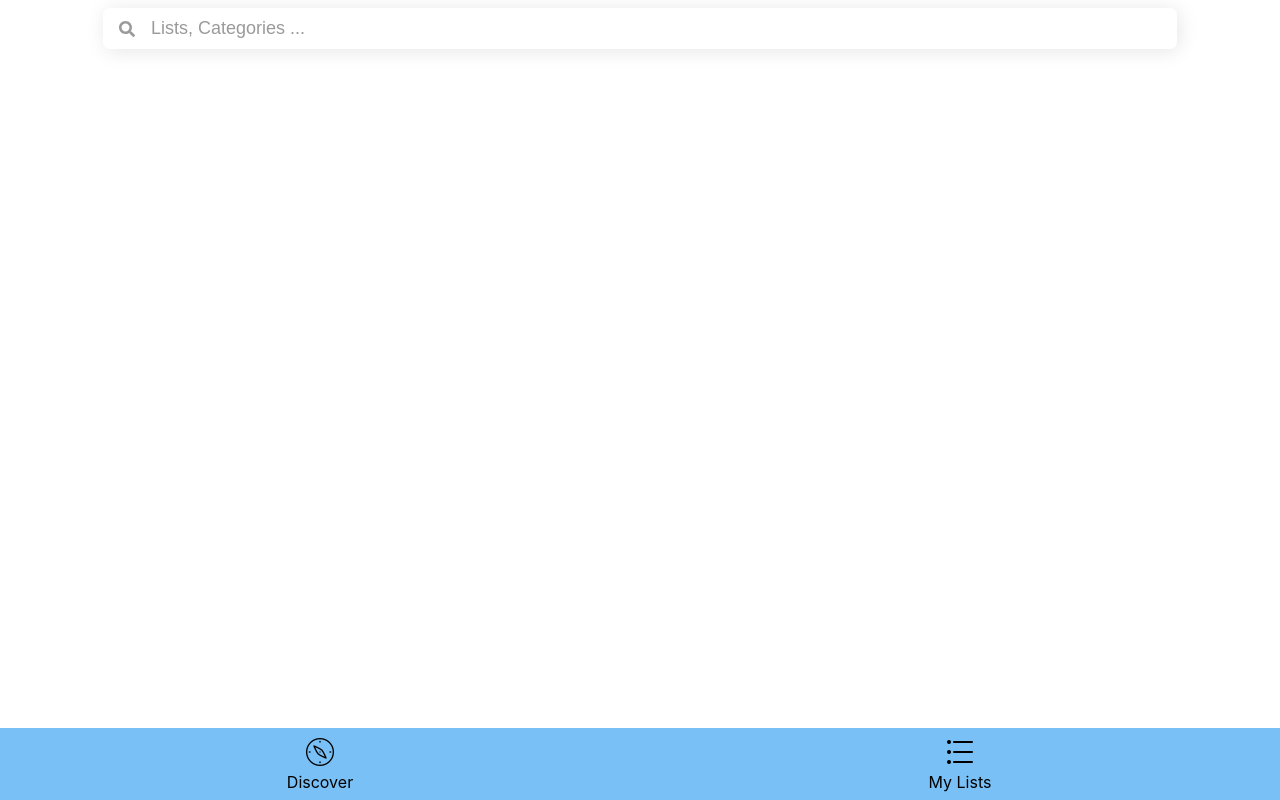
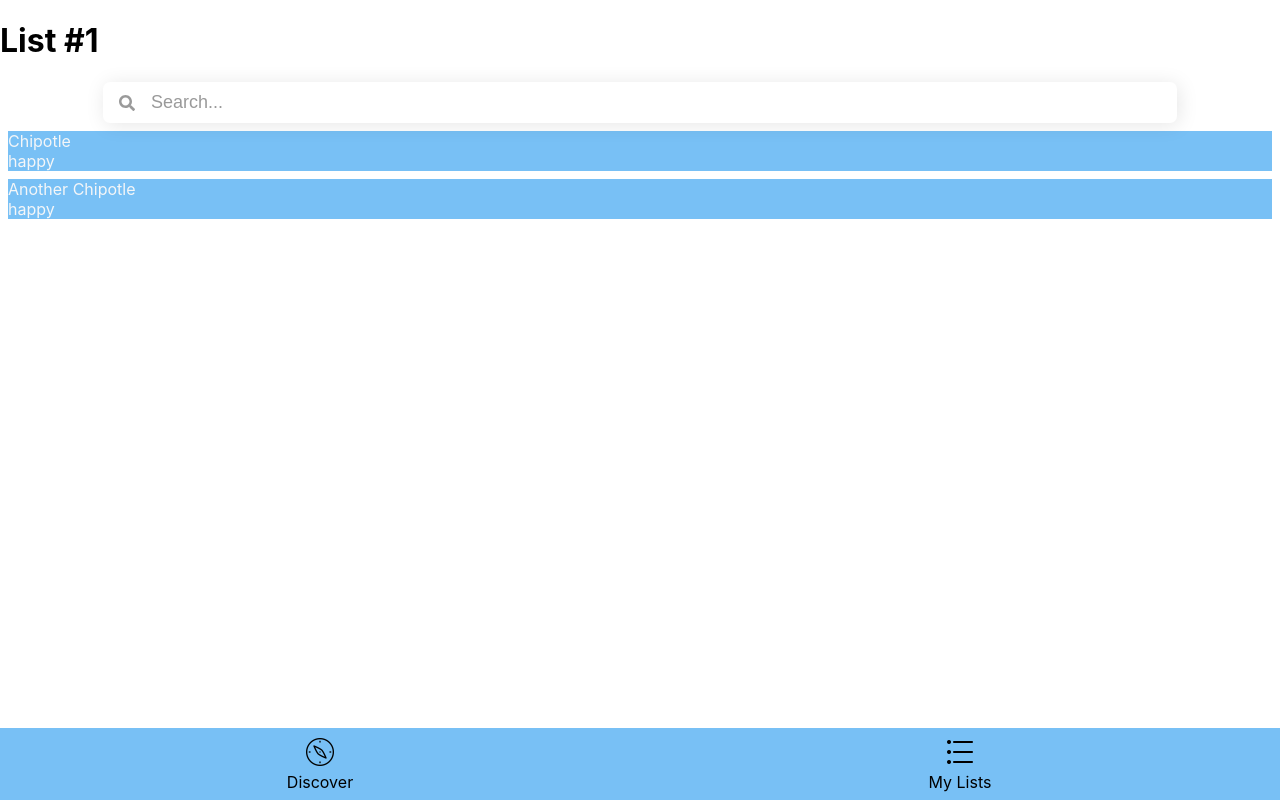
Before and after one commit to lauracastrovenegas/comsw4170-final-project, a React (Create React App) app: page /list/1 in a window 1280 px wide. Built offline with nearby package versions, Linux system fonts and the light colour scheme.

Commit message:
added more components and added basic mylist to entries flow

```diff
--- a/src/App.js
+++ b/src/App.js
@@ -18,7 +18,7 @@
             <Route path='/' element={<DiscoverPage/>} />
             <Route path='/my-lists' element={<MyLists/>} />
             <Route path='/list/:id' element={<ListPage/>} />
-            <Route path='/entry/:id' element={<EntryPage/>} />
+            <Route path='/list/:listid/:entryid' element={<EntryPage/>} />
             <Route path='/entry-form/' element={<EntryFormPage/>} />
             <Route path='/list-form/' element={<ListFormPage/>} />
         </Routes>
--- /dev/null
+++ b/src/components/entryCard.js
@@ -0,0 +1,33 @@
+/* This is a rectangular "Entry" Card component
+- displayed on list page
+- on Click redirect to entryDetail.js (EntryPage) */
+
+import React from "react";
+import styled from "styled-components";
+
+const Card = styled.div`
+    a {
+        text-decoration: none;
+        color: ${(props) => props.theme.colors.white};
+    }
+`;
+
+const CardWrapper = styled.div`
+    display: flex;
+    flex-direction: column;
+    margin: 0.5rem;
+    background-color: ${(props) => props.theme.colors.blue};
+`;
+
+export const EntryCard = ({listid, id, title, location, rating, notes, date_created}) => {
+    return (
+        <Card>
+        <a href={`/list/${listid}/${id}`}>
+            <CardWrapper>
+                <div>{title}</div>
+                <div>{rating}</div>
+            </CardWrapper>
+        </a>
+        </Card>
+    );
+}
--- a/src/components/listCard.js
+++ b/src/components/listCard.js
@@ -6,16 +6,29 @@
 import styled from "styled-components";
 
 const CardWrapper = styled.div`
-    display: flex;
-    background-color: ${(props) => props.theme.colors.blue};
+    border: 2px solid ${(props) => props.theme.colors.gray};
+    margin: 0.5rem;
+
+    a {
+        text-decoration: none;
+        color: black;
+    }
 `;
 
-export const ListCard = ({id}) => {
+const Card = styled.div`
+
+`;
+
+export const ListCard = ({id, category, title, date_created}) => {
     return (
+        <CardWrapper>
         <a href={`/list/${id}`}>
-            <CardWrapper>
-                This is a list card
-            </CardWrapper>
+            <Card>
+                <div>{title}</div>
+                <div>{category}</div>
+                <div>{date_created}</div>
+            </Card>
         </a>
+        </CardWrapper>
     );
 }
--- a/src/containers/entryDetail.js
+++ b/src/containers/entryDetail.js
@@ -2,22 +2,41 @@
 
 import React from 'react';
 import styled from 'styled-components';
+import { useParams } from 'react-router';
 import { useState, useEffect } from 'react';
+import { myLists } from '../data/myLists';
 
 const PageWrapper = styled.div`
 
 `;
 
-const EntryPage = ({
-  // add necessary attributes here
-  title,
-  reaction,
-  description
-}) => {
+const EntryPage = ({}) => {
+  const { listid, entryid } = useParams();
+  const [searchBarText, setSearchBarText] = useState('');
+  const [entry, setEntry] = useState({});
+
+  useEffect(() => {
+    setEntry(fetchEntry(listid, entryid))
+  }, []);
+
+  const fetchEntry = (listid, entryid) => {
+    const list = myLists.find((element) => {
+      return element.id === listid;
+    })
+
+    return list.entries.find((element) => {
+      return element.id === entryid;
+    })
+  };
 
   return (
       <PageWrapper>
-         This is an entry
+        {entry.title ?
+         (<div>
+          <div>{entry.title}</div>
+          <div>{entry.location}</div>
+          <div>{entry.notes}</div>
+         </div>): null}
       </PageWrapper>
   );
 }
--- a/src/containers/list.js
+++ b/src/containers/list.js
@@ -1,15 +1,22 @@
 /* This is a generic "List" page with a list of entries */
 
 import React from 'react';
+import { useParams } from 'react-router';
 import styled from 'styled-components';
 import { useState, useEffect } from 'react';
 import SearchBar from '../components/searchBar';
+import { myLists } from '../data/myLists';
+import { EntryCard } from '../components/entryCard';
 
 const PageWrapper = styled.div`
 
 `;
 
-const SearchBox = styled.div`
+const EntryCards = styled.div`
+
+`;
+
+const CardWrapper = styled.div`
 
 `;
 
@@ -19,8 +26,19 @@
   entries // array of entries in list
   // add more props as needed
 }) => {
+  const { id } = useParams();
+  const [searchBarText, setSearchBarText] = useState('');
+  const [list, setList] = useState({});
 
-  const [searchBarText, setSearchBarText] = useState('');
+  useEffect(() => {
+    setList(fetchList(id))
+  }, []);
+
+  const fetchList = (id) => {
+    return myLists.find((element) => {
+      return element.id === id;
+    })
+  };
 
   const updateSearch = async (input) => {
     setSearchBarText(input);
@@ -28,7 +46,23 @@
 
   return (
       <PageWrapper>
-          <SearchBox><SearchBar barText={searchBarText} setBarText={updateSearch} placeholder="Lists, Categories ..."/></SearchBox>
+        <h1>{list.title}</h1>
+          <SearchBar barText={searchBarText} setBarText={updateSearch} placeholder="Search..."/>
+          <EntryCards>
+            {list.entries ? list.entries.map(entry => (
+                  <CardWrapper key={list.id}>
+                      <EntryCard
+                          listid={list.id}
+                          id={entry.id}
+                          title={entry.title}
+                          location={entry.location}
+                          rating={entry.rating}
+                          notes={entry.notes}
+                          date_created={entry.date_created}
+                      />
+                  </CardWrapper>
+              )): null}
+          </EntryCards>
       </PageWrapper>
   );
 }
--- a/src/containers/myLists.js
+++ b/src/containers/myLists.js
@@ -4,9 +4,20 @@
 import styled from 'styled-components';
 import { useState, useEffect } from 'react';
 import SearchBar from '../components/searchBar';
+import { ListCard } from '../components/listCard';
+import { myLists } from '../data/myLists';
 
 const PageWrapper = styled.div`
 
+`;
+
+const ListCards = styled.div`
+  display: flex;
+  flex-wrap: wrap;
+`;
+
+const CardWrapper = styled.div`
+  width: 50%;
 `;
 
 const MyLists = () => {
@@ -19,6 +30,18 @@
   return (
     <PageWrapper>
       <SearchBar barText={searchBarText} setBarText={updateSearch} placeholder="Lists, Categories ..."/>
+      <ListCards>
+        {myLists.map(list => (
+              <CardWrapper key={list.id}>
+                  <ListCard
+                      id={list.id}
+                      title={list.title}
+                      date_created={list.date_created}
+                      category={list.category}
+                  />
+              </CardWrapper>
+          ))}
+      </ListCards>
     </PageWrapper>
   );
 }
```
Also changed, not shown: src/components/entry.js (deleted, +0 -21 lines).
